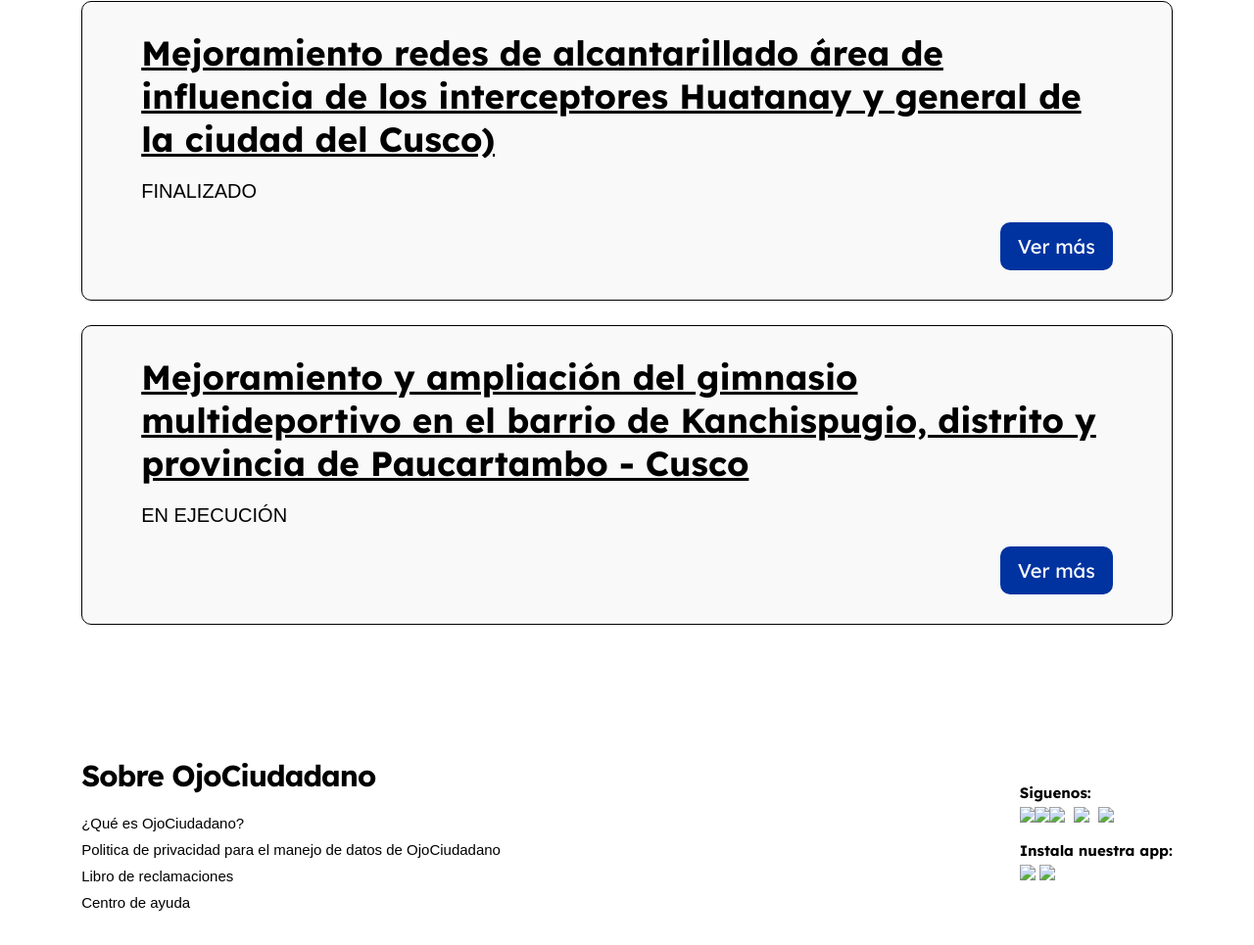
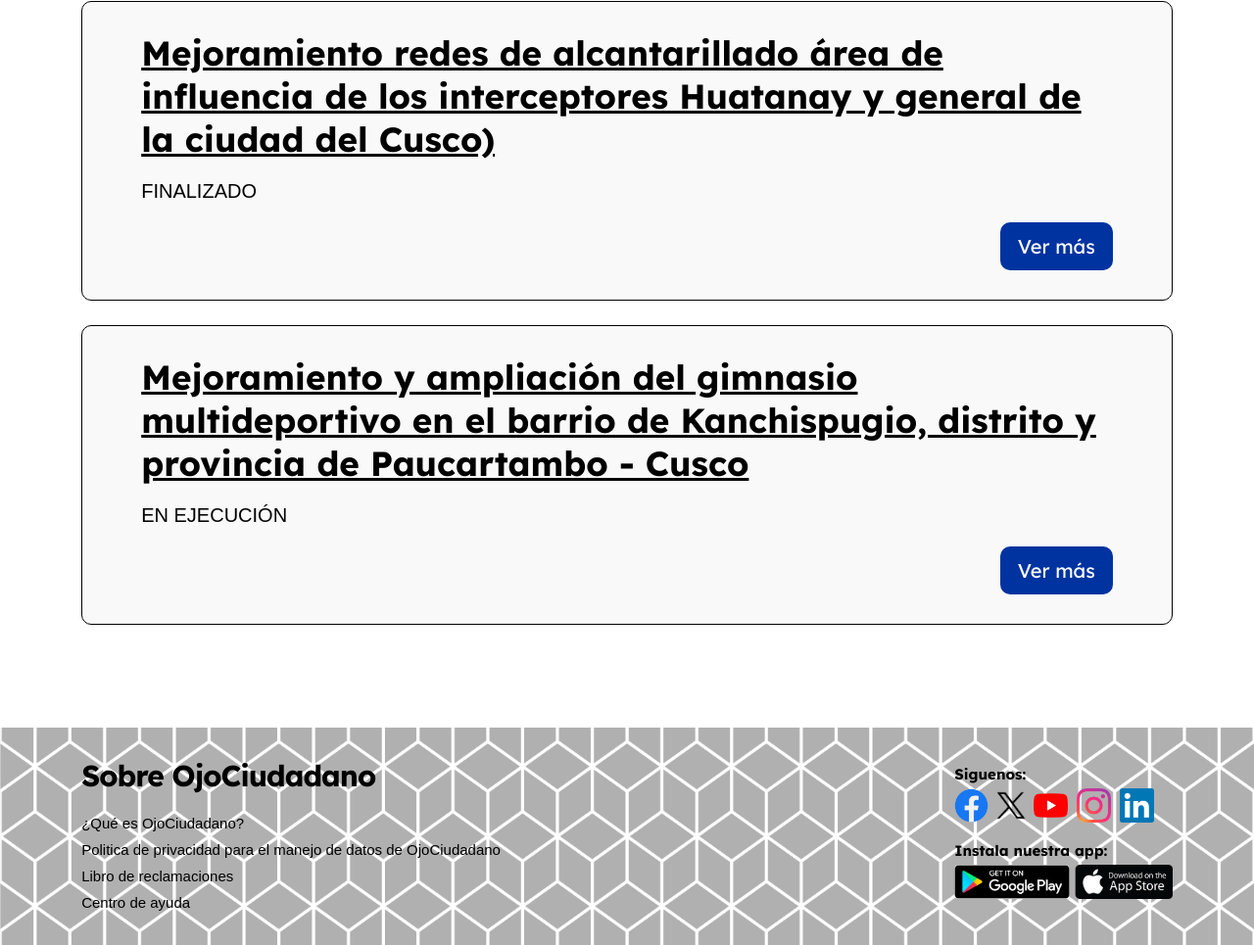
Before and after one commit to OjoCiudadano/Landing-Page-OjoCiudadano, a plain HTML site: page public/PantGobRegObr.html in a window 1280 px wide. Shown: the part 736-1701 px from the top of the page at 98% size. Drawn offline with Linux system fonts and the light colour scheme; files that its build step writes are made by us from their sources; a web font is replaced by a local one.

Commit message:
Actualización de ref

```diff
--- a/public/PantGobRegObr.html
+++ b/public/PantGobRegObr.html
@@ -23,13 +23,14 @@
     <link href="https://fonts.googleapis.com/css2?family=Archivo+Black&family=Jaldi:wght@400;700&family=Lexend:wght@100..900&display=swap" rel="stylesheet">
 
     <link rel="stylesheet" href="https://cdnjs.cloudflare.com/ajax/libs/font-awesome/5.13.0/css/all.min.css"/>
-    <link rel="stylesheet" href="StylesPantGobRegObr.css" />
+    <link rel="icon" href="favicon.ico"/>
+    <link rel="stylesheet" href="assets/styles/StylesPantGobRegObr.css" />
 </head>
 <body>
     <!--___________________________________________________TOPHEADER___________________________________________________-->
     <nav class="topheader">
         <div class="topheader-container">
-            <a href="index.html"><img width="200px" height="57px" src="img/LogotipoBlanco.png"></a>
+            <a href="index.html"><img width="200px" height="57px" src="assets/images/Logotipo-OjoCiudadanoBlanco.png" alt="LogotipoOjoCiudadano"></a>
             <ul class="menu-horizontal">
                 <li><a>Conócenos ▼</a>
                     <ul class="menu-vertical">
@@ -98,18 +99,18 @@
                 <div class="Siguenos">
                     <p>Siguenos:</p>
                     <div class="Icons-RedesSociales">
-                        <a href="https://www.facebook.com/"><img height="35px" src="img/Icono-Facebook.png" class="Icon"></a>
-                        <a href="https://x.com/"><img height="35px" src="img/Icono-X.png" class="IconX"></a>
-                        <a href="https://www.youtube.com/"><img height="35px" src="img/Icono-YouTube.png" class="Icon"></a>
-                        <a href="https://www.instagram.com/"><img height="35px" src="img/Icono-Instagram.png" class="Icon"></a>
-                        <a href="https://www.linkedin.com/"><img height="35px" src="img/Icono-Linkedin.png" class="Icon"></a>
+                        <a href="https://www.facebook.com/"><img height="35px" src="assets/images/Icono-Facebook.png" class="Icon" alt="IconoFacebook"></a>
+                        <a href="https://x.com/"><img height="35px" src="assets/images/Icono-X.png" class="IconX" alt="IconoX"></a>
+                        <a href="https://www.youtube.com/"><img height="35px" src="assets/images/Icono-YouTube.png" class="Icon" alt="IconoYouTube"></a>
+                        <a href="https://www.instagram.com/"><img height="35px" src="assets/images/Icono-Instagram.png" class="Icon" alt="IconoInstagram"></a>
+                        <a href="https://www.linkedin.com/"><img height="35px" src="assets/images/Icono-Linkedin.png" class="Icon" alt="IconoLinkedin"></a>
                     </div>
                 </div>
                 <div class="App">
                     <p>Instala nuestra app:</p>
                     <div class="Icons-AppStores">
-                        <a href="https://play.google.com/"><img height="35px" src="img/Icono-GooglePlay.png"></a>
-                        <a href="https://www.apple.com/la/app-store/"><img height="35px" src="img/Icono-AppStore.png"></a>
+                        <a href="https://play.google.com/"><img height="35px" src="assets/images/Icono-GooglePlay.png" alt="IconoGooglePlay"></a>
+                        <a href="https://www.apple.com/la/app-store/"><img height="35px" src="assets/images/Icono-AppStore.png" alt="IconoAppStore"></a>
                     </div>
                 </div>
             </div>
--- a/public/assets/styles/StylesPantGobRegObr.css
+++ b/public/assets/styles/StylesPantGobRegObr.css
@@ -255,7 +255,7 @@ body {
 }
 /*______________________________________________________________PIE DE PAGINA______________________________________________________________*/
 .piepagina{
-    background: url("img/Imagen-Fondo.png") no-repeat;
+    background: url("../images/Imagen-Fondo.png") no-repeat;
     background-position: center;
     background-size: cover;
     height: auto;
```
